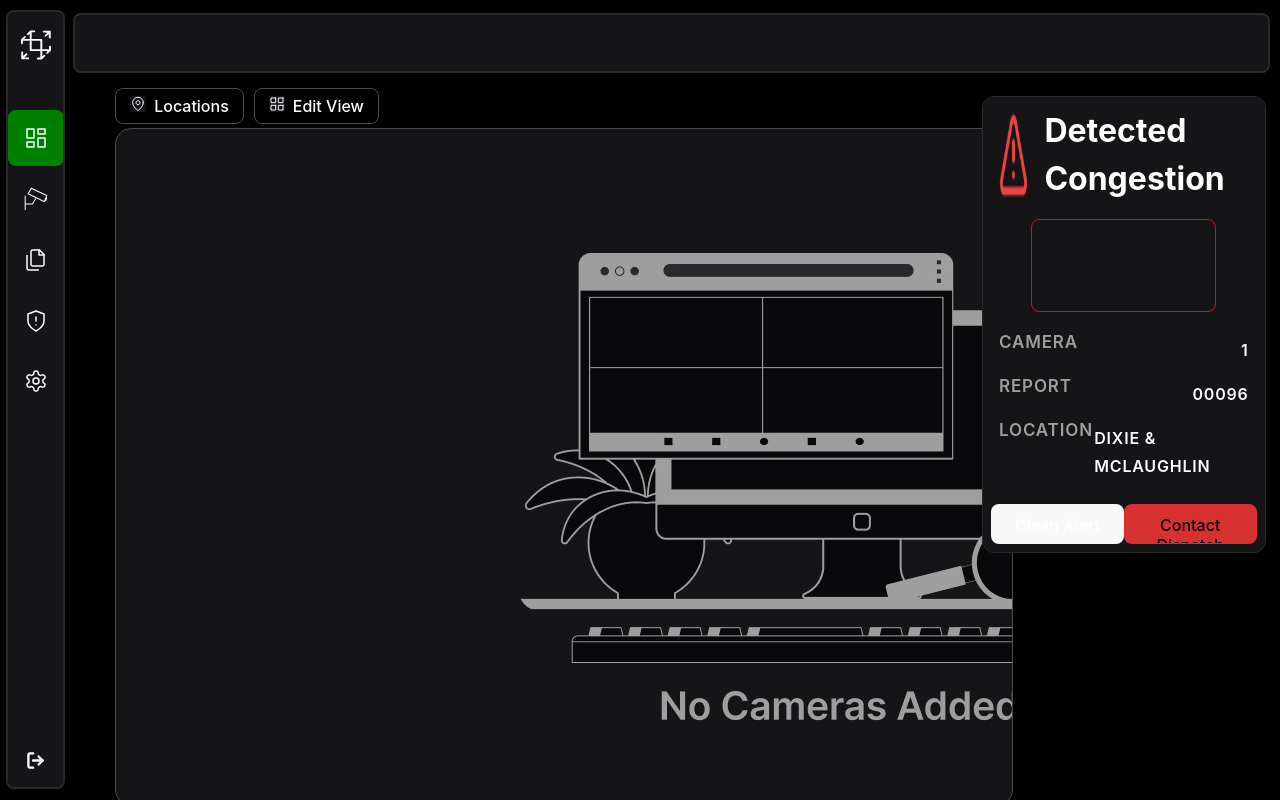
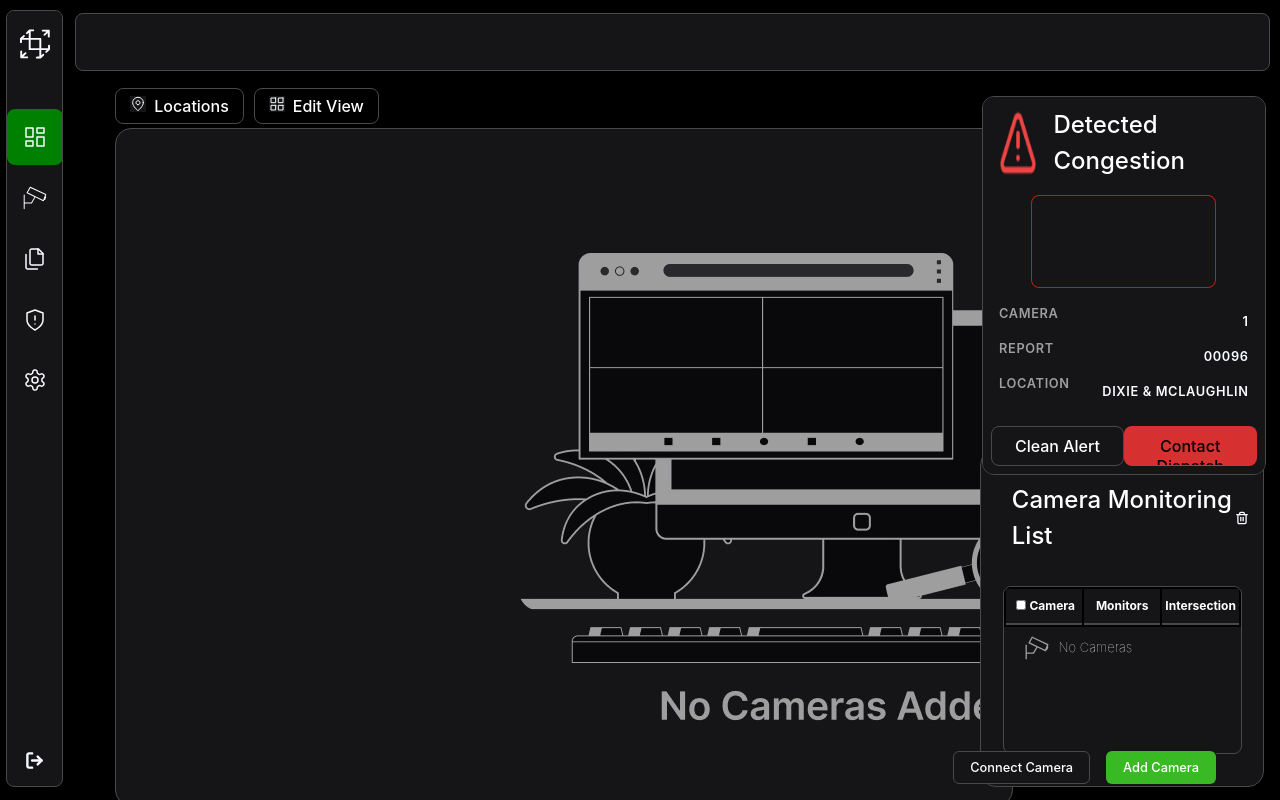
Before and after one commit to hassaan141/Figma-Frontend-React, a React (Create React App) app: page / in a window 1280 px wide. Built offline with nearby package versions, Linux system fonts and the light colour scheme; grey boxes are pictures that could not be loaded.

Commit message:
more changes

```diff
--- a/src/Components/CameraListView/CameraList.css
+++ b/src/Components/CameraListView/CameraList.css
@@ -62,7 +62,7 @@ align-items: center;
 /* gap: 10px; */
 color:white;
 border-radius: 6px;
-border: 1px solid var(--Black-darkmode-widgetborders-003, #29292C);
+border: 1px solid #494949;
 background: var(--Black-darkmode-widgetsurface-002, #151517);
 font-size: 0.8rem;
 
--- a/src/Components/CameraListView/CameraList.jsx
+++ b/src/Components/CameraListView/CameraList.jsx
@@ -7,31 +7,17 @@ import greencircle from './greencircle.png';
 import redcircle from './redcircle.png';
 
 import CongestionDetection from '../Congestion/CongestionDetection';
-import { useCongestion } from '../Congestion/CongestionContext'
-import {useData} from '../../send-backend/dataContext'
+import { useCongestion } from '../Congestion/CongestionContext';
+import {useData} from '../../send-backend/dataContext';
+import congTest from '../Congestion/congTest'
 
 function CameraLong() {
   const [showAddCamera, setShowAddCamera] = useState(false);
   const [rows, setRows] = useState([]);
   const [allChecked, setAllChecked] = useState(false);
   const [showDelete, setShowDelete] = useState(false);
-  const [isCongested, setIsCongested] = useState(false);
+  const [isCongested, setIsCongested] = useState(true);
   const { congestionStates } = useCongestion();
-
-
-
-  // useEffect(() => {
-  //   // Assuming there's a way to determine which videoId you're interested in
-  //   const videoId = useCongestion.videoId; // Replace with actual logic
-  //   const videoIsCongested = congestionStates[videoId];
-  //   setIsCongested(videoIsCongested);
-  // }, [congestionStates]);
-
-  // const detectCongestion = () => {
-  //   // Assuming you have logic to detect congestion...
-  //   const congestionDetected = true;
-  //   setIsCongested(congestionDetected);
-  // };
 
   const toggleAddCamera = () => {
     setShowAddCamera(!showAddCamera);
@@ -76,13 +62,13 @@ function CameraLong() {
 
   return (
     <>
-    {isCongested && <CongestionDetection videoId= {1} />}
-    <div className='eventBox' style={{ height: isCongested ? '50%' : '89%' }}>
+    {isCongested && <congTest/>}
+    <div className='eventBox' style={{ height: isCongested ? '42%' : '89%' }}>
       <div className='heading'>
         <h3 className='title'>Camera Monitoring List</h3>
         <img className='trashimg' onClick={toggleShowDelete} src={img} alt="" />
       </div>
-        <table className="table-container" style={{ height: isCongested ? '50%' : '60%' }}>
+        <table className="table-container" style={{ height: isCongested ? '50%' : '80%' }}>
           <thead>
             <tr className="camera-header">
               <th>
--- a/src/Components/Congestion/CongestionDetection.css
+++ b/src/Components/Congestion/CongestionDetection.css
@@ -1,5 +1,4 @@
 .detectedDiv{
-border: 1px solid var(--Black-darkmode-widgetborders-003, #29292C);
 background:  #151517;
 
 position: fixed;
@@ -8,7 +7,10 @@ right: 0.5rem;
 width: 22%;
 margin-right: 0.5%;
 height: fit-content;
+align-items: center;
+justify-content: center;
 border-radius: 12px;
+border: 1px solid #494949;
 }
 
 .headerandicon{
@@ -22,8 +24,8 @@ border-radius: 12px;
 .title{
     background:  #151517;
     padding-left: 1rem;
-    font-weight: 700;
-    font-size: 2rem;
+    font-weight: 500;
+    font-size: 1.5rem;
 
 }
 
@@ -82,19 +84,19 @@ border-radius: 12px;
     color: var(--Grey-darkmode-ghost-001, #9E9E9E);
 /* large */
 
-font-size: 17px;
+font-size: 0.8rem;
 font-style: normal;
 font-weight: 600;
-line-height: 28px;
+/* line-height: 28px; */
 }
 
 .descrip{
     color: var(--White-lightmode-surface-001, #FAFCFF);
 
-font-size: 16px;
+    font-size: 0.8rem;
 font-style: normal;
 font-weight: 600;
-line-height: 28px; /* 155.556% */
+/* line-height: 28px;  */
 padding: 0.5rem 0rem;
 }
 
@@ -111,6 +113,11 @@ padding: 0.5rem 0rem;
     background-color: rgb(214, 48, 48);
 }
 
+.clean{
+  background-color: #151517;
+  border: 1px solid #494949;
+}
+
 .buttonss{
     width: 12rem;
     height: 2.5rem;
--- a/src/Components/Navbar/Navbar.style.css
+++ b/src/Components/Navbar/Navbar.style.css
@@ -20,7 +20,7 @@
   align-items: center;
   flex-shrink: 0;
   border-radius: 8px;
-  border: 2px solid var(--Black-darkmode-widgetborders-003, #29292C);
+  border: 1px solid #494949;
   background: var(--Black-darkmode-widgetsurface-002, #151517);
   margin-top: 0.8%;
   /* border: 2px solid red; */
--- a/src/Components/Top/top.styles.css
+++ b/src/Components/Top/top.styles.css
@@ -16,7 +16,7 @@
   top: 0;
   right: 0;
 border-radius: 8px;
-border: 2px solid var(--Black-darkmode-widgetborders-003, #29292C);
+border: 1px solid #494949;
 
 /* border: 2px solid var(--Black-darkmode-widgetborders-003, #29292C); */
 /* background: var(--Black-darkmode-widgetsurface-002, #151517); */
--- a/src/Pages/Dashboard.jsx
+++ b/src/Pages/Dashboard.jsx
@@ -19,7 +19,7 @@ function Dashboard() {
       <Buttons/>
       <VideoPlayerTest/>
       {/* <CameraShort/> */}
-      {/* <CameraList/> */}
+      <CameraList/>
       <Reports/>
     </CongestionProvider>
     </DataProvider>
```
Also changed, not shown: src/Components/Video/VideoPlayerTest.jsx (+0 -105 lines).
